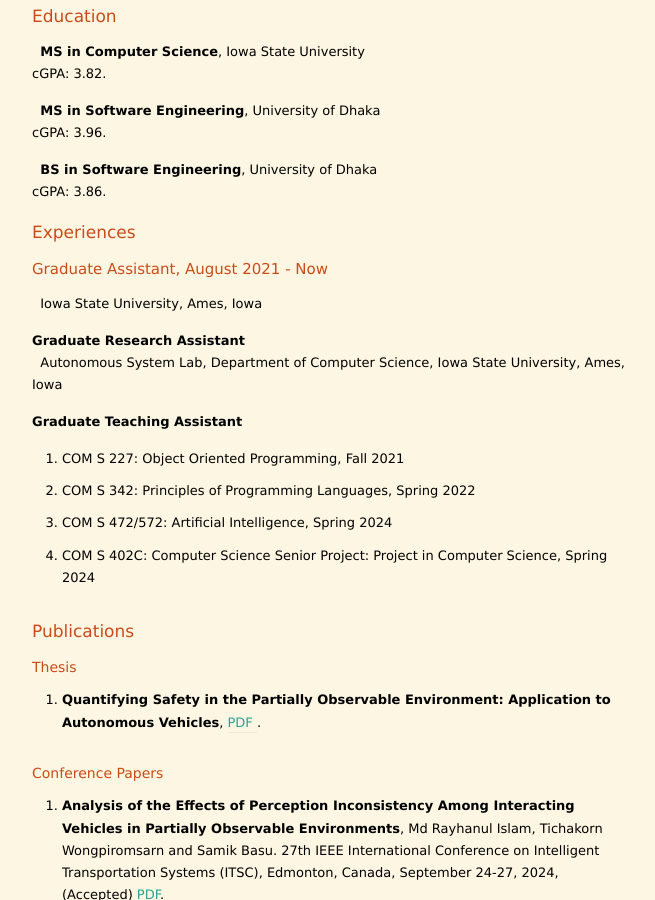
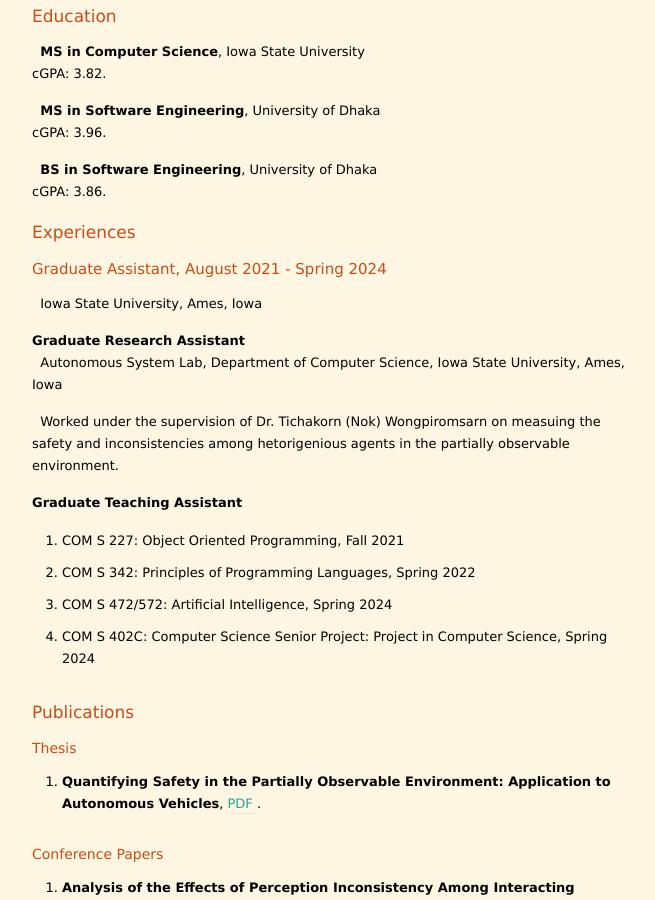
Before and after one commit to rayhanul/rayhanul.github.io, a Jekyll site: the page built from index.markdown, in a window 1280 px wide and 900 px high, scrolled down 567 px. Shown: the whole window, without its empty margins (308-963 px from the left). Built offline with Jekyll 4.4.1, drawn with Linux system fonts in a browser that asks for light colours; nearby versions of some CDN libraries; the list of posts is cut into pages by our own code.

Commit message:
Update index.markdown

```diff
--- a/index.markdown
+++ b/index.markdown
@@ -46,12 +46,14 @@
 # Experiences
 
 
-## Graduate  Assistant, August 2021 - Now
+## Graduate  Assistant, August 2021 - Spring 2024
  &nbsp; Iowa State University, Ames, Iowa
 
 #### **Graduate Research Assistant**
 <!-- May 2022 - December 2023 -->
 &nbsp; Autonomous System Lab, Department of Computer Science, Iowa State University, Ames, Iowa
+
+&nbsp; Worked under the supervision of Dr. Tichakorn (Nok) Wongpiromsarn on measuing the safety and inconsistencies among hetorigenious agents in the partially observable environment.
 
 <!--&nbsp; Project Title: Sharing the World with Autonomous Systems: What Goes Wrong and How to Fix It (NSF Project) -->
 
```
